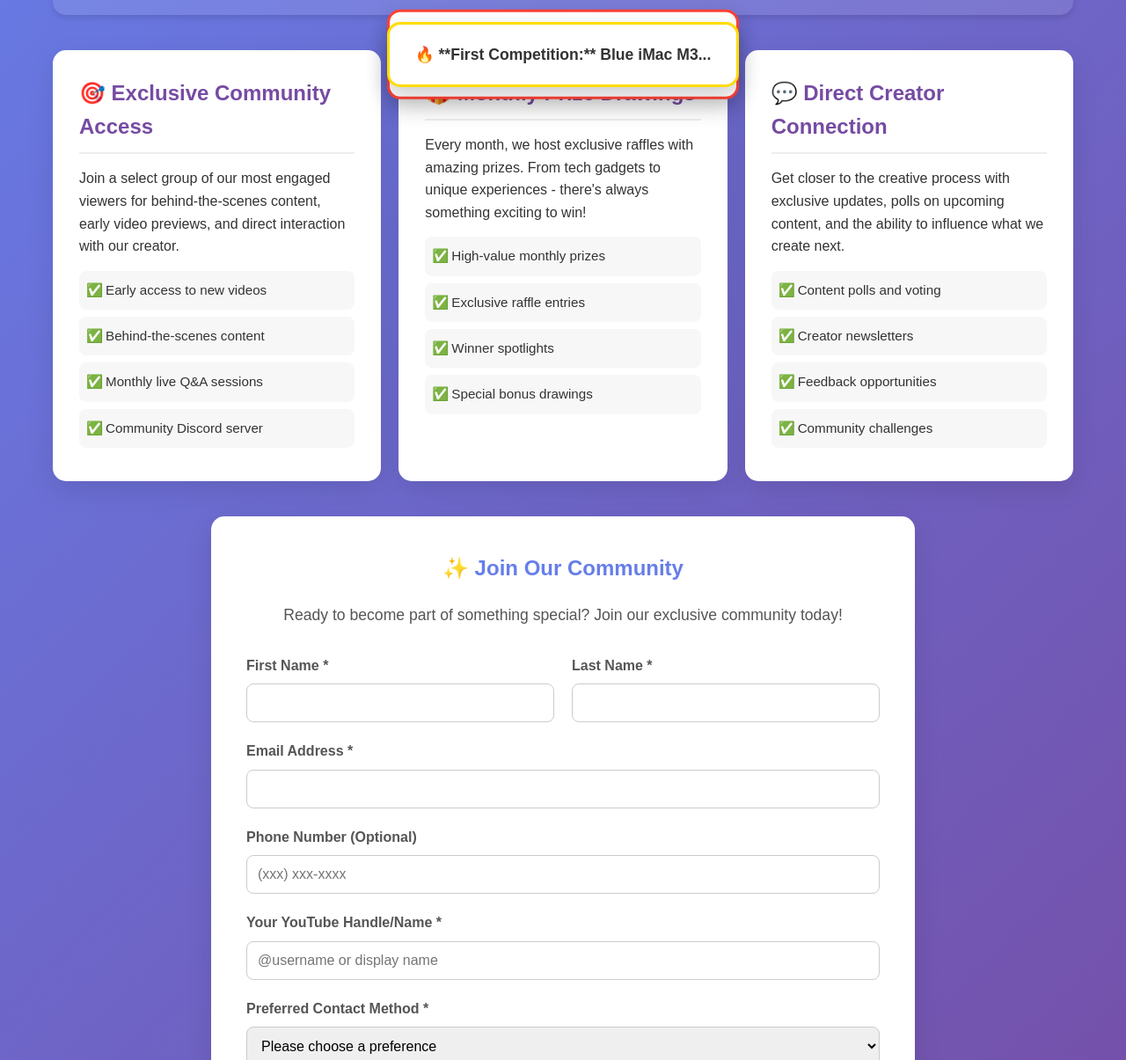
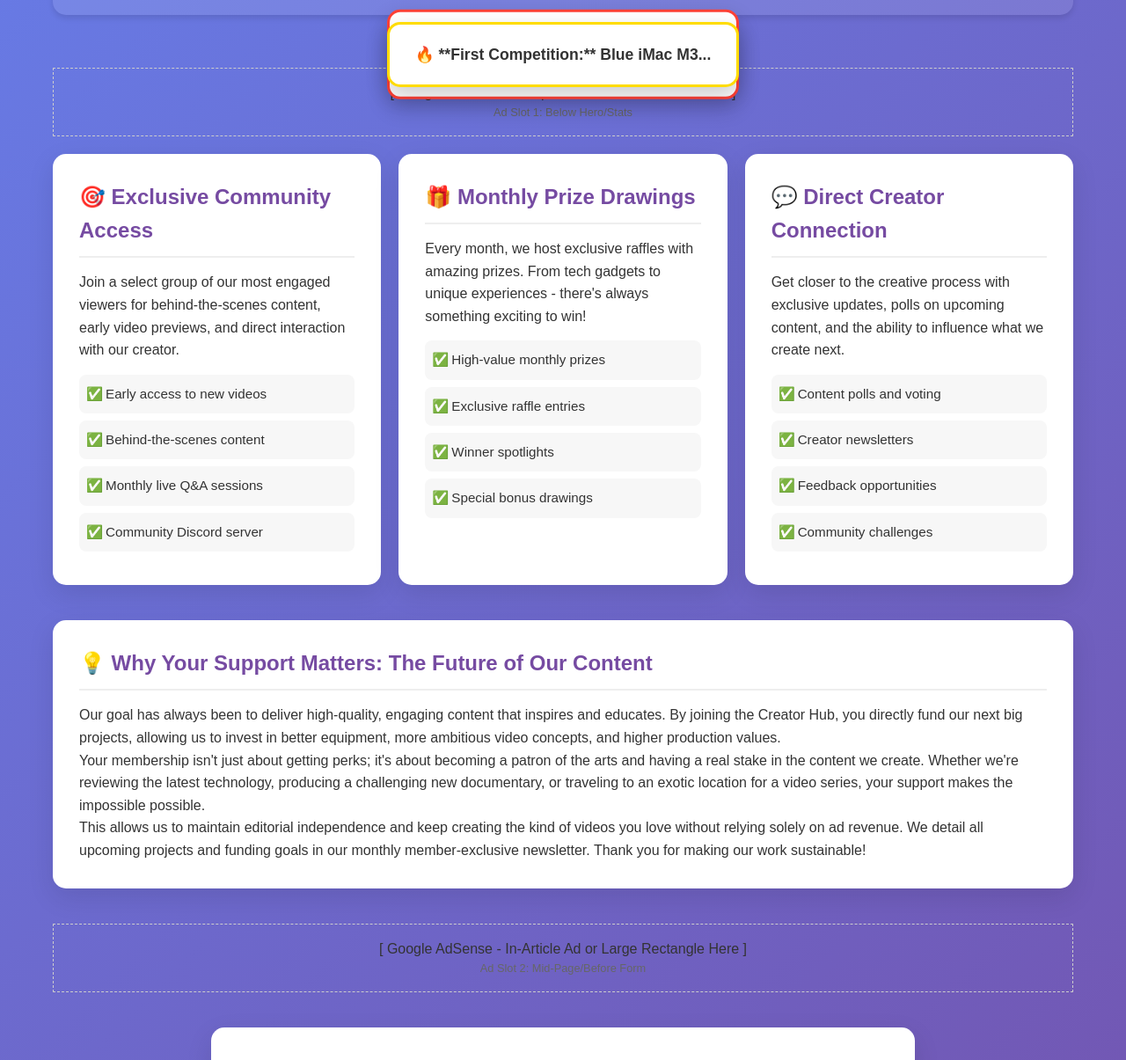
Before and after one commit to babakmilani/bobbymilani, a website built with Vite: page index.html in a window 1280 px wide. Shown: the part 338-1543 px from the top of the page at 88% size. Built offline with nearby package versions, Linux system fonts and the light colour scheme; no server answers.

Commit message:
page modification to comply with adsense policy

```diff
--- a/index.html
+++ b/index.html
@@ -5,6 +5,10 @@
     <meta name="google-adsense-account" content="ca-pub-2379517169183719">
     <meta charset="UTF-8">
     <meta name="viewport" content="width=device-width, initial-scale=1.0">
+    <meta name="description"
+        content="Join our exclusive Creator Hub community for behind-the-scenes access, monthly prize drawings, and direct connection with our YouTube content creator.">
+    <meta name="keywords"
+        content="creator community, youtube members, exclusive content, monthly prizes, creator hub, direct connection, behind the scenes">
     <link rel="icon" type="image/x-icon" href="/favicon.ico">
     <link rel="icon" type="image/png" sizes="32x32" href="/favicon-32x32.png">
     <link rel="icon" type="image/png" sizes="16x16" href="/favicon-16x16.png">
@@ -43,6 +47,13 @@
             </div>
         </header>
 
+        <div class="ad-placeholder" style="text-align: center; margin: 20px 0; padding: 15px; border: 1px dashed #ccc;">
+            [ Google AdSense - Responsive Leaderboard Ad Here ]
+            <p style="font-size: 0.8em; color: #666;">Ad Slot 1: Below Hero/Stats</p>
+            <ins class="adsbygoogle" style="display:block" data-ad-client="ca-pub-2379517169183719"
+                data-ad-slot="YOUR_AD_SLOT_NUMBER_1" data-ad-format="auto" data-full-width-responsive="true"></ins>
+            <script>(adsbygoogle = window.adsbygoogle || []).push({});</script>
+        </div>
         <div class="content-grid">
             <div class="card">
                 <h2>🎯 Exclusive Community Access</h2>
@@ -81,6 +92,26 @@
             </div>
         </div>
 
+        <div class="card editorial-content" style="margin-top: 40px; padding: 30px;">
+            <h2>💡 Why Your Support Matters: The Future of Our Content</h2>
+            <p>Our goal has always been to deliver high-quality, engaging content that inspires and educates. By joining
+                the Creator Hub, you directly fund our next big projects, allowing us to invest in better equipment,
+                more ambitious video concepts, and higher production values.</p>
+            <p>Your membership isn't just about getting perks; it's about becoming a patron of the arts and having a
+                real stake in the content we create. Whether we're reviewing the latest technology, producing a
+                challenging new documentary, or traveling to an exotic location for a video series, your support makes
+                the impossible possible.</p>
+            <p>This allows us to maintain editorial independence and keep creating the kind of videos you love without
+                relying solely on ad revenue. We detail all upcoming projects and funding goals in our monthly
+                member-exclusive newsletter. Thank you for making our work sustainable!</p>
+        </div>
+        <div class="ad-placeholder" style="text-align: center; margin: 40px 0; padding: 15px; border: 1px dashed #ccc;">
+            [ Google AdSense - In-Article Ad or Large Rectangle Here ]
+            <p style="font-size: 0.8em; color: #666;">Ad Slot 2: Mid-Page/Before Form</p>
+            <ins class="adsbygoogle" style="display:block" data-ad-client="ca-pub-2379517169183719"
+                data-ad-slot="YOUR_AD_SLOT_NUMBER_2" data-ad-format="rectangle" data-full-width-responsive="true"></ins>
+            <script>(adsbygoogle = window.adsbygoogle || []).push({});</script>
+        </div>
         <div class="card signup-form">
             <h2>✨ Join Our Community</h2>
             <p>Ready to become part of something special? Join our exclusive community today!</p>
```
